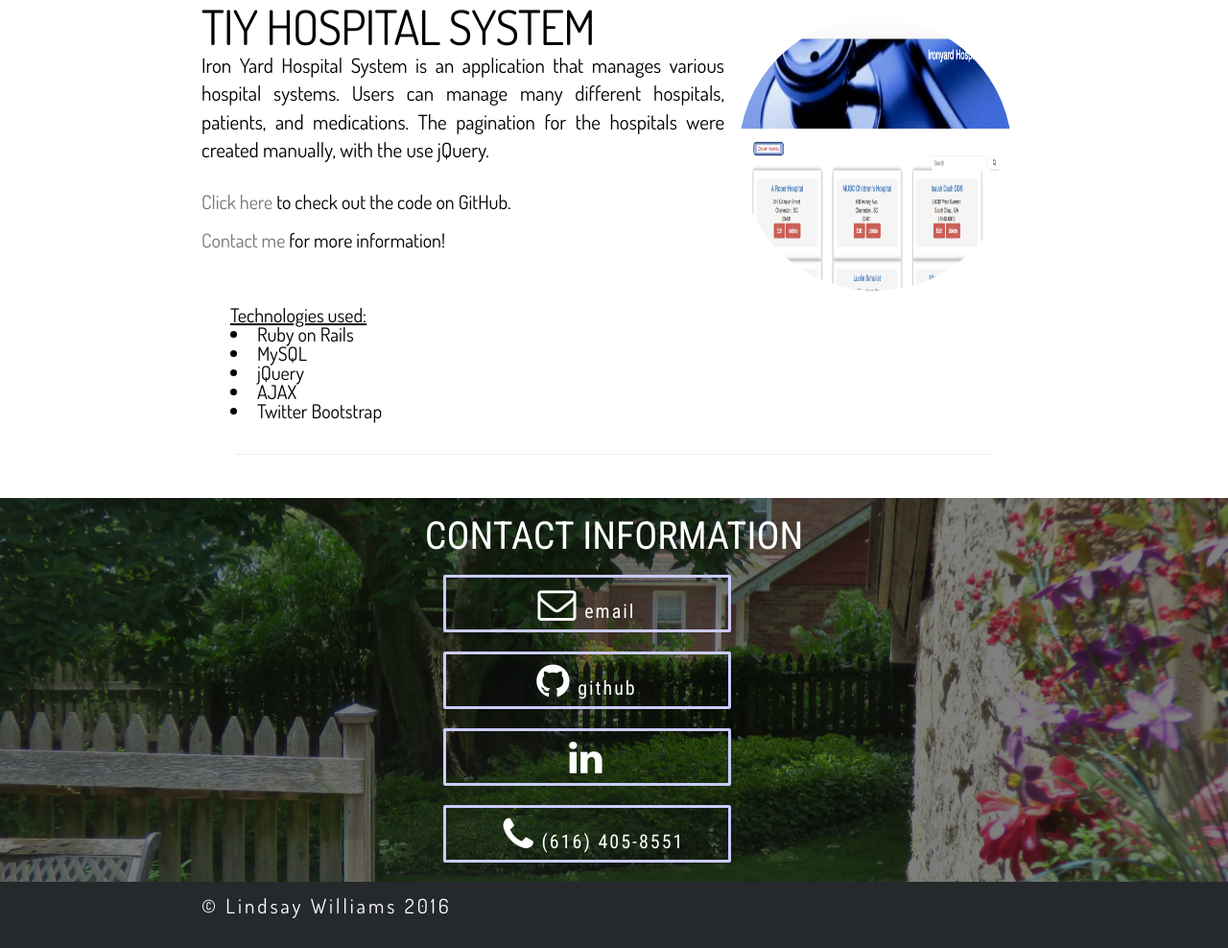
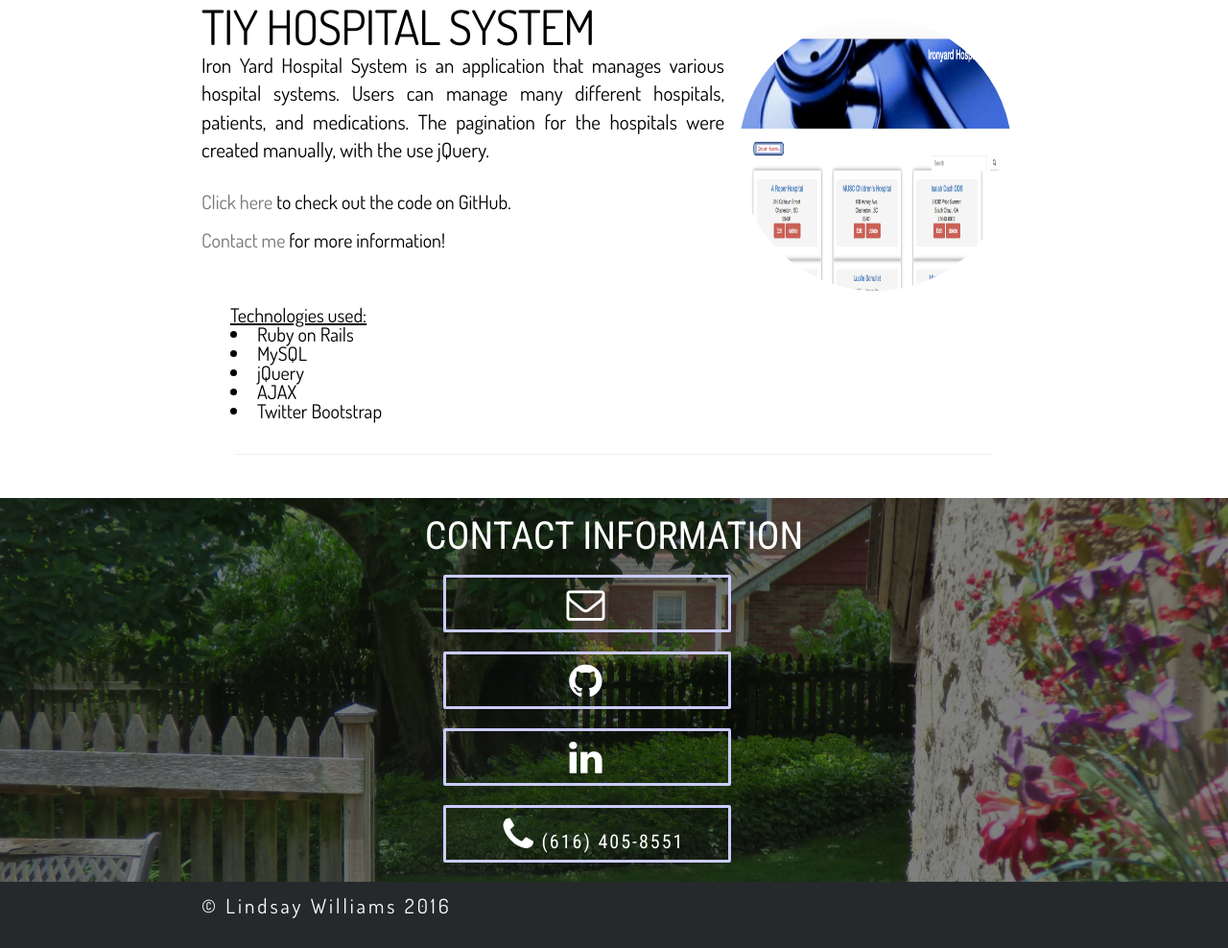
Before and after one commit to williamsl25/williamsl25.github.io, a website: page index.html in a window 1280 px wide. Shown: the part 3707-4695 px from the top of the page at 96% size. Drawn offline with nearby package versions, Linux system fonts and the light colour scheme.

```diff
--- a/index.html
+++ b/index.html
@@ -433,9 +433,9 @@
     <div id="contact" class="page-section">
       <div class="container">
         <h2>Contact Information</h2>
-        <p><a class="btn" href="mailto:lindsayw623@gmail.com?subject=I saw your porffolio and resume, can we talk?" class="ng-scope"><i class="fa fa-envelope-o fa-2x"></i>  Email</a></p>
+        <p><a class="btn" href="mailto:lindsayw623@gmail.com?subject=I saw your porffolio and resume, can we talk?" class="ng-scope"><i class="fa fa-envelope-o fa-2x"></i> </a></p>
         <br>
-        <p><a class="btn" href="https://github.com/williamsl25"><i class="fa fa-github fa-2x"></i>  github</a></p>
+        <p><a class="btn" href="https://github.com/williamsl25"><i class="fa fa-github fa-2x"></i> </a></p>
         <br>
         <p><a class="btn" href="https://www.linkedin.com/in/lindsay-williams-706b885a" target = "_blank"><i class="fa fa-linkedin fa-2x"></i> </a></p>
         <br>
```
